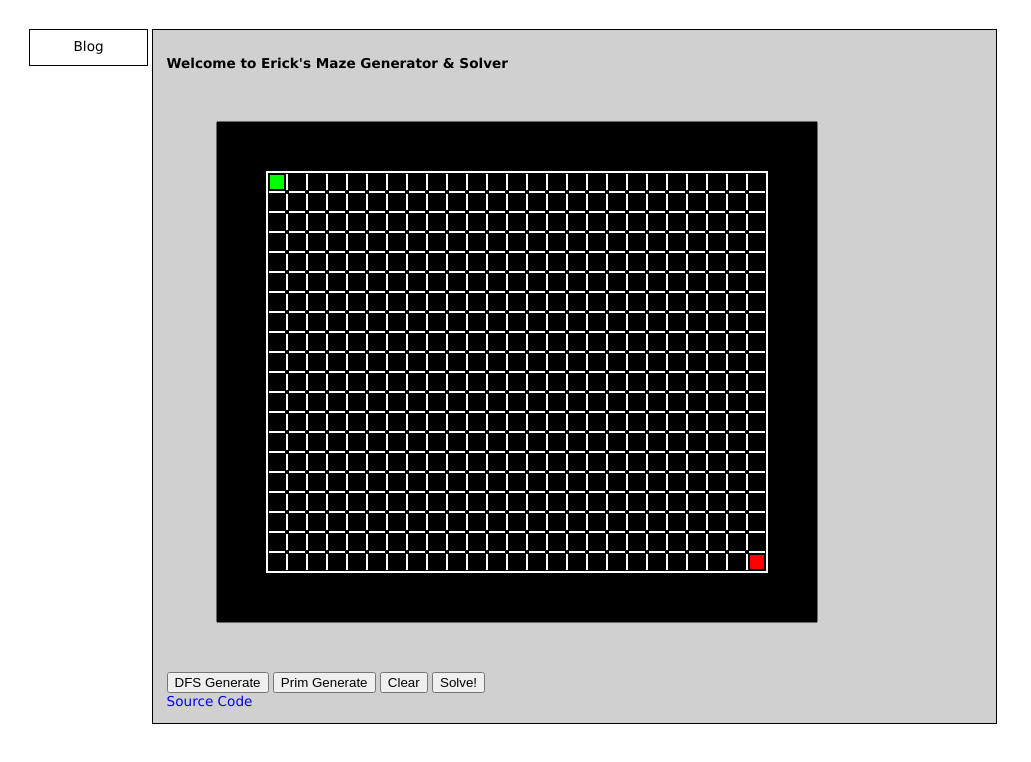
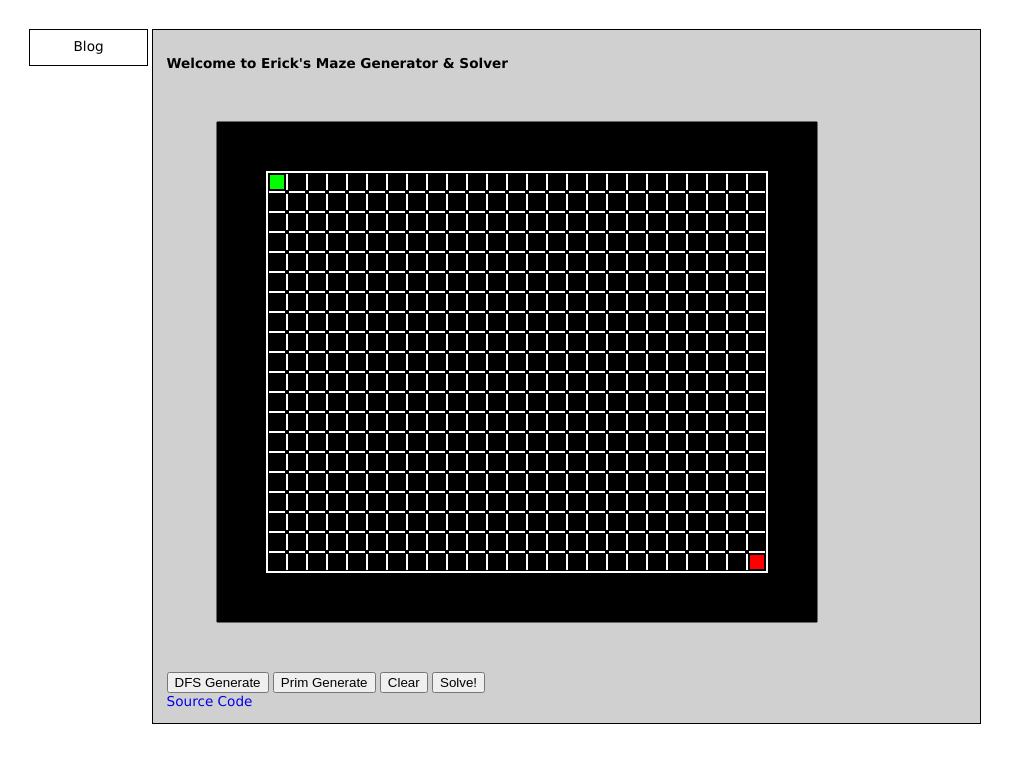
Before and after one commit to EkkiD/maze, a plain HTML site: page maze.htm in a window 1280 px wide. Shown: the whole page, without its empty margins (0-1031 px from the left). Drawn offline with Linux system fonts and the light colour scheme.

Commit message:
fix maze display

```diff
--- a/styles.css
+++ b/styles.css
@@ -38,8 +38,8 @@ h2 {
 #content {
     border:5px solid #D0D0D0;
     min-height:15em;
-    min-width: 60em;
-    max-width: 60em;
+    min-width: 800px;
+    max-width: 800px;
     float:left;
     padding:1em;
     background-color:#D0D0D0;
```
